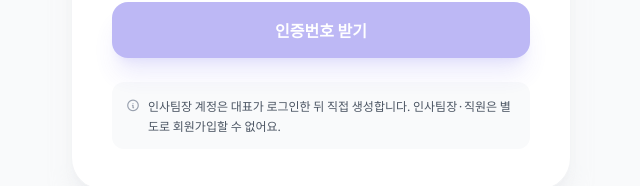
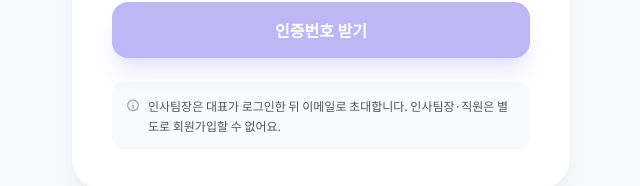
Before and after one commit to GeniCheck/Frontend, a React (Vite) app: page /signup in a window 1280 px wide. Shown: the part 835-1021 px from the top of the page, without its empty margins (319-959 px from the left). Built offline with nearby package versions, Linux system fonts and the light colour scheme; no server answers.

Commit message:
fix: 회원가입 안내 문구를 초대 방식에 맞게 수정
Co-Authored-By: Claude Opus 5.5 <noreply@anthropic.com>

```diff
--- a/src/pages/auth/SignupPage.tsx
+++ b/src/pages/auth/SignupPage.tsx
@@ -46,7 +46,7 @@ const SignupPage: React.FC = () => {
           <p className="text-text2 mt-6 flex items-start gap-2 rounded-xl bg-gray-50 p-3.5 text-xs leading-relaxed">
             <i className="ti ti-info-circle mt-0.5 text-sm text-gray-400" />
             <span>
-              인사팀장 계정은 대표가 로그인한 뒤 직접 생성합니다.
+              인사팀장은 대표가 로그인한 뒤 이메일로 초대합니다.
               인사팀장·직원은 별도로 회원가입할 수 없어요.
             </span>
           </p>
```
